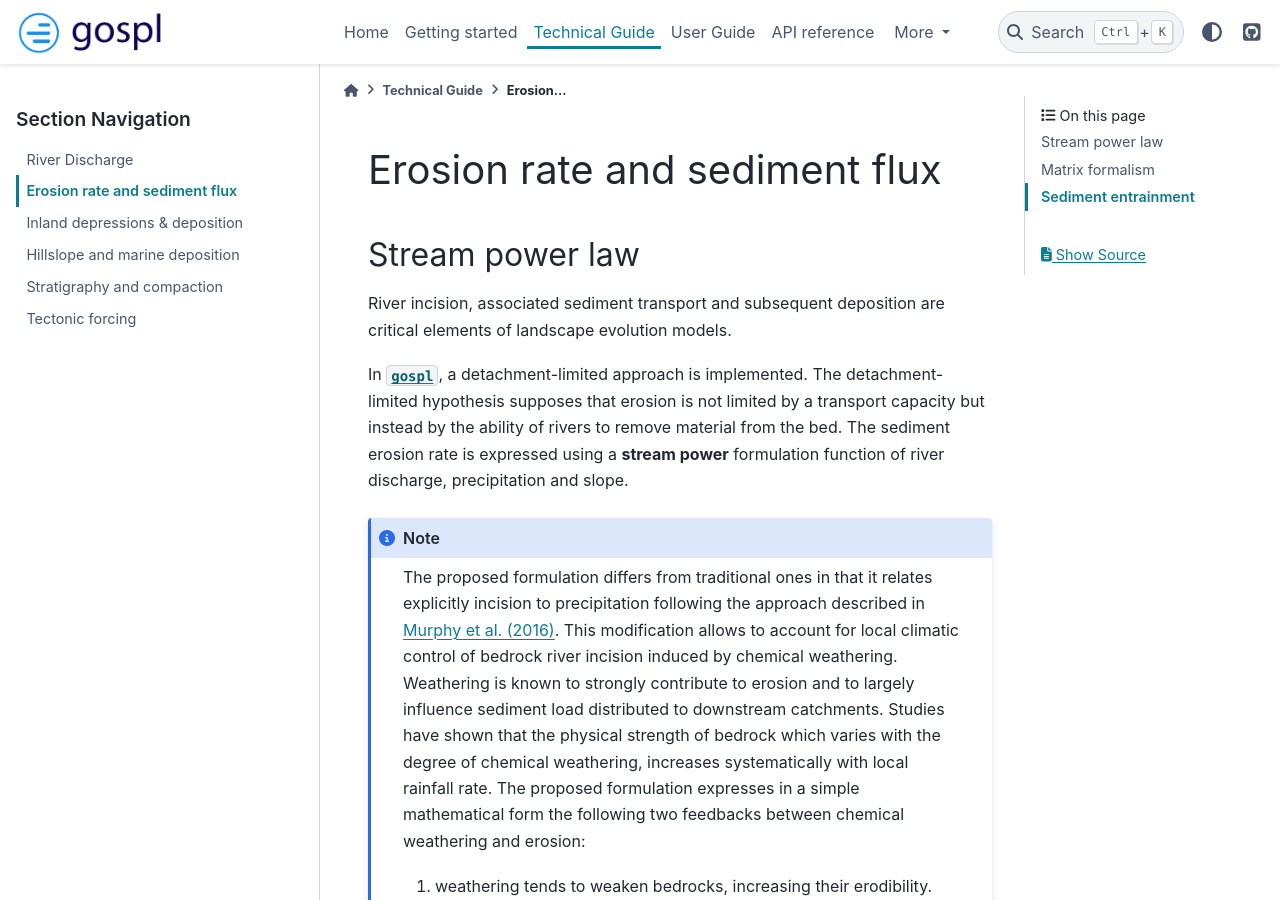
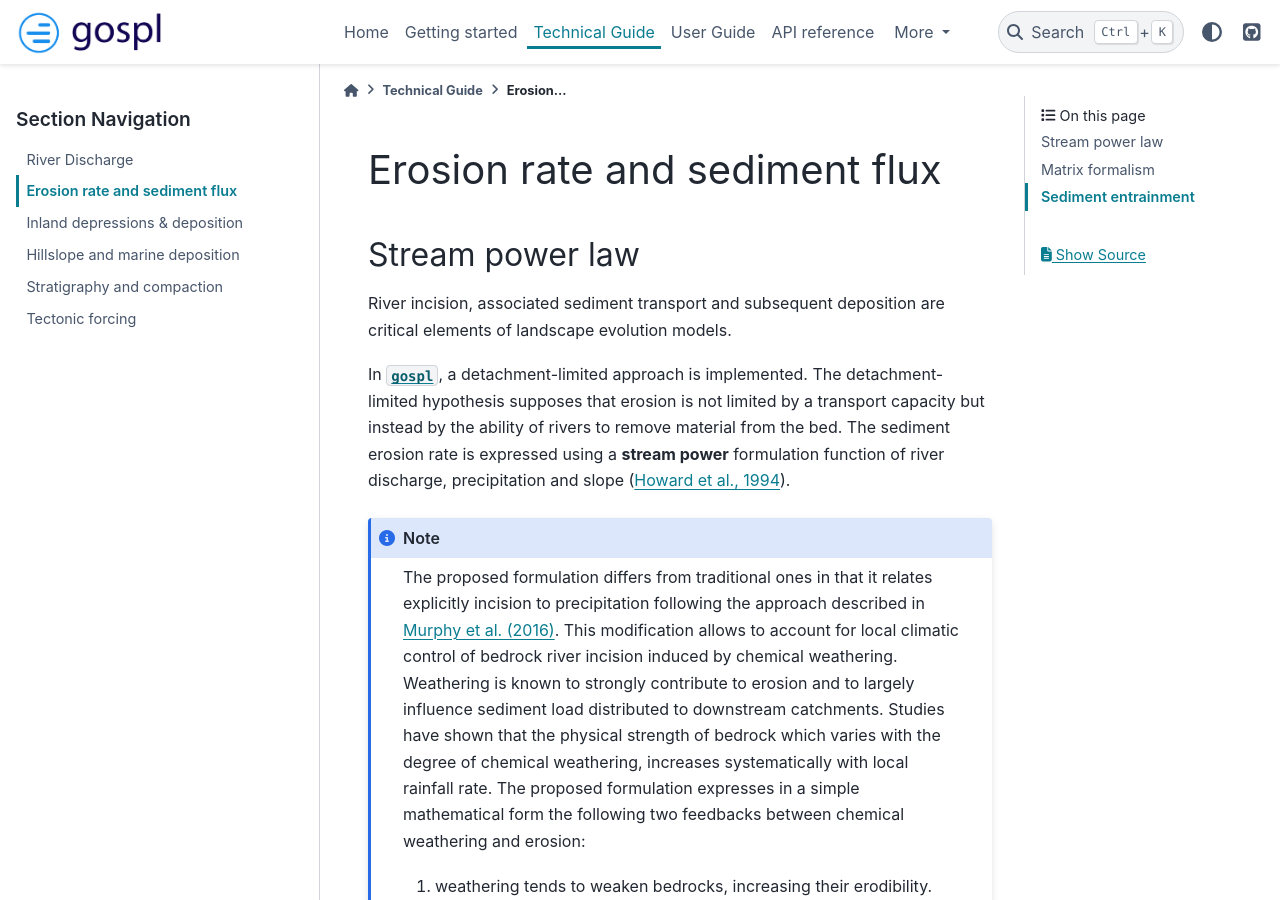
Before and after one commit to Geodels/gospl, a Sphinx documentation site: the page built from docs/tech_guide/ero.rst, in a window 1280 px wide and 900 px high. Built offline with Sphinx 7.4.7 and the PyData theme 0.15.4, drawn with Linux system fonts in a browser that asks for light colours; pages that are not in the unit, such as notebooks, are missing from menus.

Commit message:
add references suggested by JOSS reviewer in the doc

```diff
--- a/docs/tech_guide/ero.rst
+++ b/docs/tech_guide/ero.rst
@@ -11,7 +11,7 @@ Stream power law
 River incision, associated sediment transport and subsequent deposition are critical elements of landscape evolution models.
 
 In :mod:`gospl`, a detachment-limited approach is implemented. The detachment-limited hypothesis supposes that erosion is not limited by a transport capacity but instead by the ability of rivers to remove material from the bed.
-The sediment erosion rate is expressed using a **stream power** formulation function of river discharge, precipitation and slope.
+The sediment erosion rate is expressed using a **stream power** formulation function of river discharge, precipitation and slope (`Howard et al., 1994 <https://agupubs.onlinelibrary.wiley.com/doi/abs/10.1029/94JB00744%4010.1002/%28ISSN%292169-9356.TECTOP1>`_).
 
 
 .. note::
--- a/docs/tech_guide/hill.rst
+++ b/docs/tech_guide/hill.rst
@@ -48,7 +48,7 @@ In :mod:`gospl`, these parameters remain fixed  during a model run and therefore
 Marine deposition
 --------------------
 
-In the marine realm, a diffusion model is used for sediment-transport by rivers. When the dual lithology is activated, :mod:`gospl`  accounts for distinct transport coefficients for the two different grain sizes.
+In the marine realm, a diffusion model is used for sediment-transport by rivers. When the dual lithology is activated, :mod:`gospl`  accounts for distinct transport coefficients for the two different grain sizes (`Rivenaes, 1992 <https://onlinelibrary.wiley.com/doi/abs/10.1111/j.1365-2117.1992.tb00136.x>`_).
 
 Sediment transport is modelled through a diffusion equation, similar to that used for hillslopes (see above). The rate of elevation change in the marine environment is governed by:
 
```
